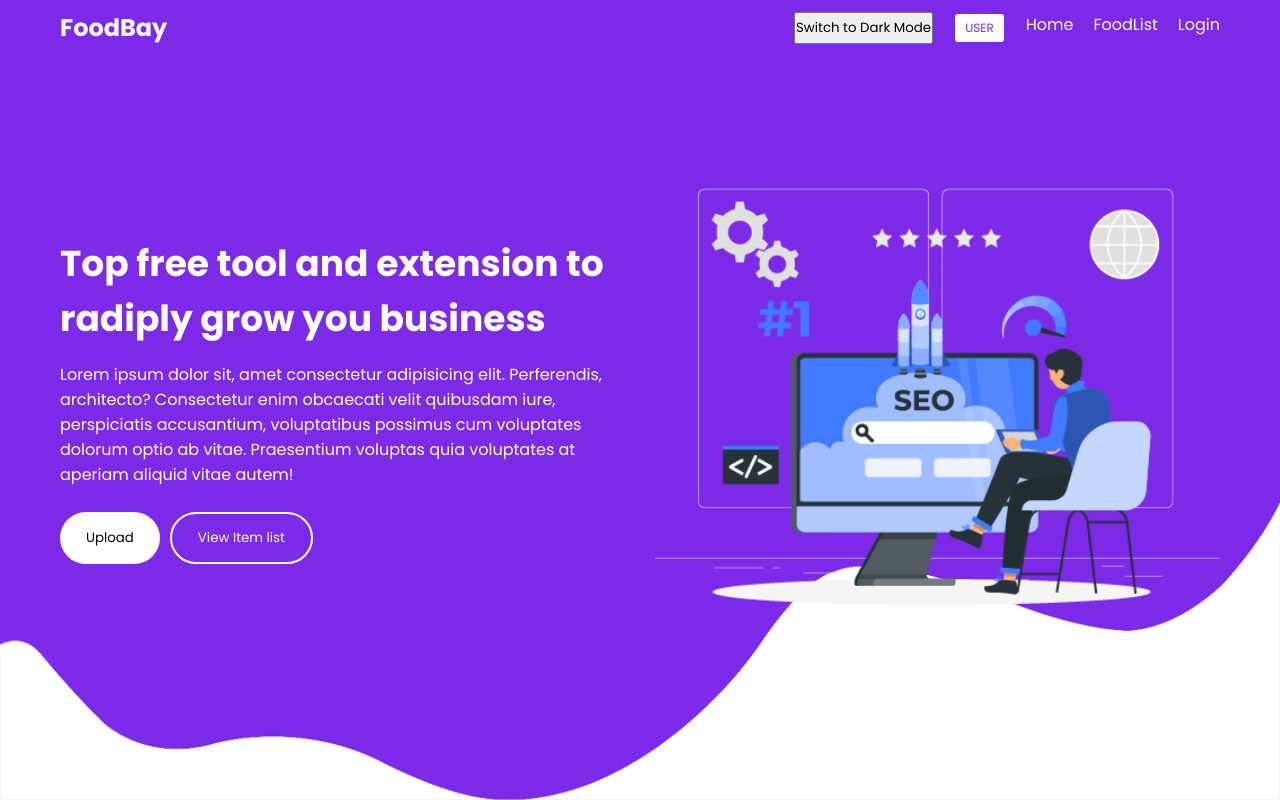
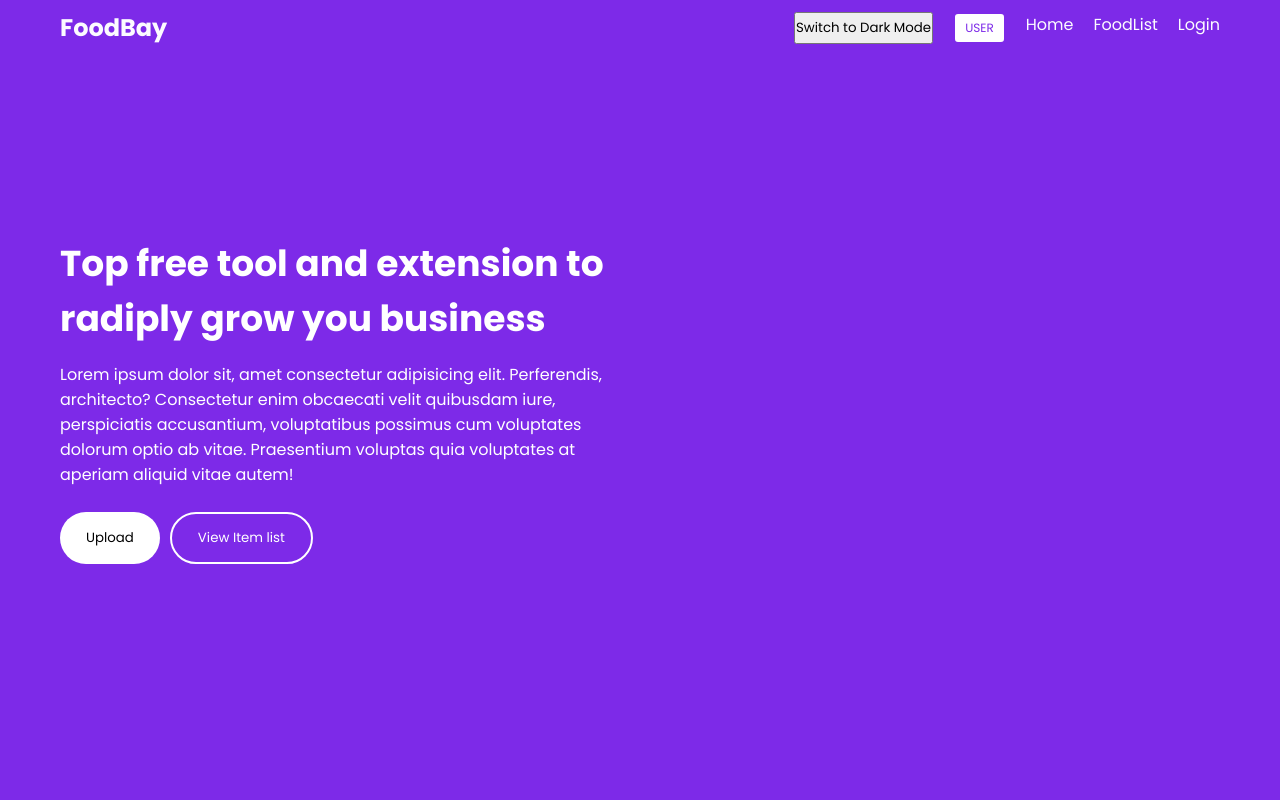
Before and after one commit to Shafin-paranoid-Ahmed/Exotic-Food-sharing-website, a PHP site: page /supplier.php in a window 1280 px wide. Run offline with PHP 8.4, Linux system fonts and the light colour scheme; a user stored in the database is signed in.

Commit message:
Update supplier.php

```diff
--- a/bruhhh/supplier.php
+++ b/bruhhh/supplier.php
@@ -100,11 +100,11 @@
               <button class="btn" href = "food_list.php">View Item list</button>
             </div>
           </div>
-          <div class="column">
+          <!-- <div class="column">
             <img src="images/hero.png" alt="heroImg" class="hero_img" />
-          </div>
+          </div> -->
         </div>
-        <img src="images/bg-bottom-hero.png" alt="" class="curveImg" />
+        <!-- <img src="images/bg-bottom-hero.png" alt="" class="curveImg" /> -->
       </section>
       <!-- Hero End-->
     </main>
```
